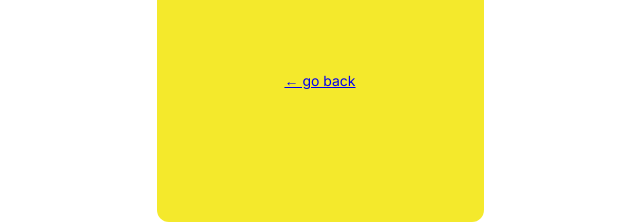
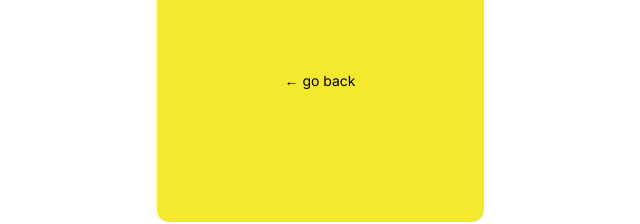
Before and after one commit to anetakasprzak/FM-social-links-profile, a React (Vite) app: page /linkedin in a window 1280 px wide. Shown: the part 468-692 px from the top of the page, without its empty margins (320-960 px from the left). Built offline with nearby package versions, Linux system fonts and the light colour scheme.

Commit message:
go back css

```diff
--- a/src/FMPage/FMPage.jsx
+++ b/src/FMPage/FMPage.jsx
@@ -5,7 +5,7 @@ function FMPage() {
   return (
     <section className="FM__page wrapper">
       <p className="page__text">Frontend Mentor Page</p>
-      <Link to="/">
+      <Link to="/" className="back__text">
         <span className="back__text">&larr; go back</span>
       </Link>
     </section>
--- a/src/GithubPage/GithubPage.jsx
+++ b/src/GithubPage/GithubPage.jsx
@@ -5,7 +5,7 @@ function GithubPage() {
   return (
     <section className="github__page wrapper">
       <p className="page__text">GitHub Page</p>
-      <Link to="/">
+      <Link to="/" className="back__text">
         <span className="back__text">&larr; go back</span>
       </Link>
     </section>
--- a/src/InstagramPage/InstagramPage.jsx
+++ b/src/InstagramPage/InstagramPage.jsx
@@ -5,7 +5,7 @@ const InstagramPage = () => {
   return (
     <section className="instagram__page wrapper">
       <p className="page__text">Instagram Page</p>
-      <Link to="/">
+      <Link to="/" className="back__text">
         <span className="back__text">&larr; go back</span>
       </Link>
     </section>
--- a/src/LinkedInPage/LinkedInPage.jsx
+++ b/src/LinkedInPage/LinkedInPage.jsx
@@ -5,8 +5,10 @@ const LinkedInPage = () => {
   return (
     <section className="linkedIn__page wrapper">
       <p className="page__text">LinkedIn Page</p>
-      <Link to="/">
-        <span className="back__text">&larr; go back</span>
+      <Link to="/" className="back__text">
+        <span className="back__text" style={{ color: "#000" }}>
+          &larr; go back
+        </span>
       </Link>
     </section>
   );
--- a/src/TwitterPage/TwitterPage.jsx
+++ b/src/TwitterPage/TwitterPage.jsx
@@ -5,7 +5,7 @@ const TwitterPage = () => {
   return (
     <section className="twitter__page wrapper">
       <p className="page__text">Twitter Page</p>
-      <Link to="/">
+      <Link to="/" className="back__text">
         <span className="back__text">&larr; go back</span>
       </Link>
     </section>
--- a/src/index.css
+++ b/src/index.css
@@ -40,4 +40,16 @@ body {
 
 .back__text {
   font-weight: 400;
+  color: #fff;
+  cursor: pointer;
+
+  text-decoration: none;
+  transition: all 0.3s;
 }
+
+a {
+}
+
+.back__text:hover {
+  transform: scale(1.4);
+}
```
